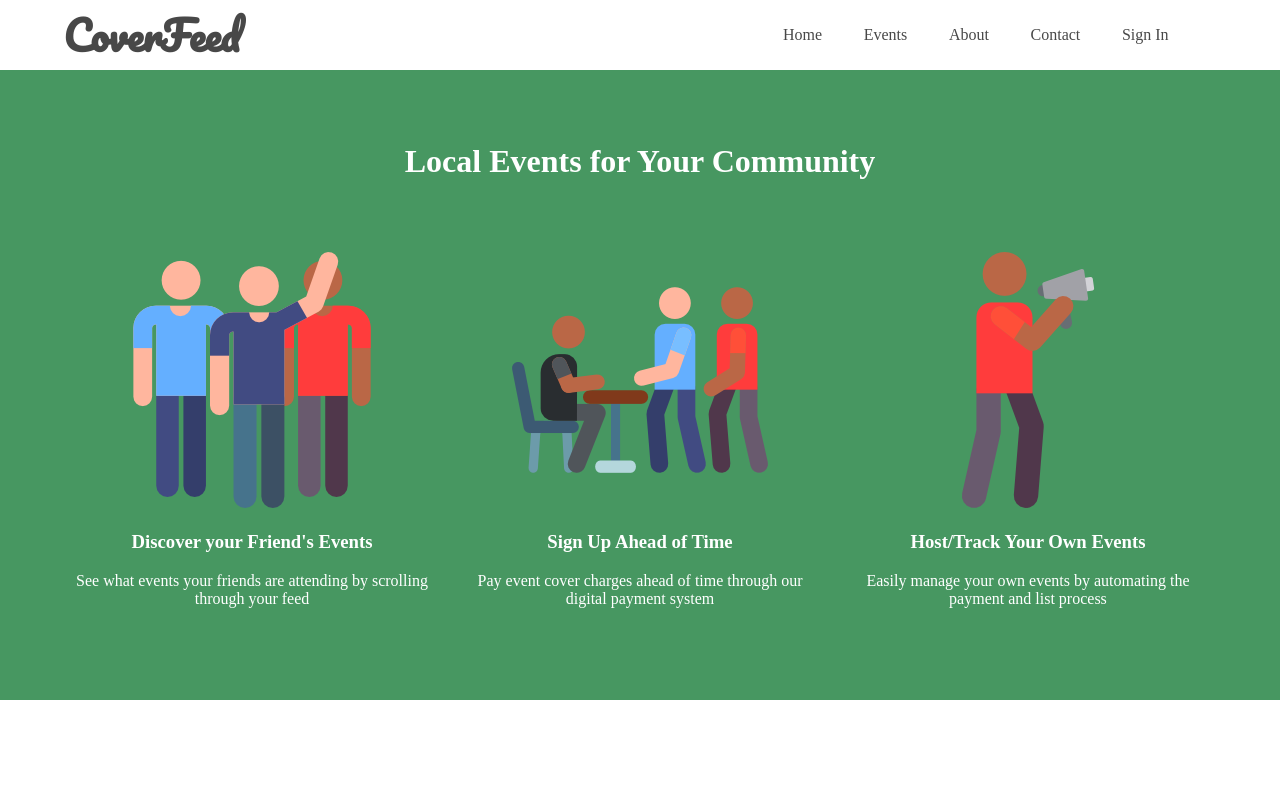
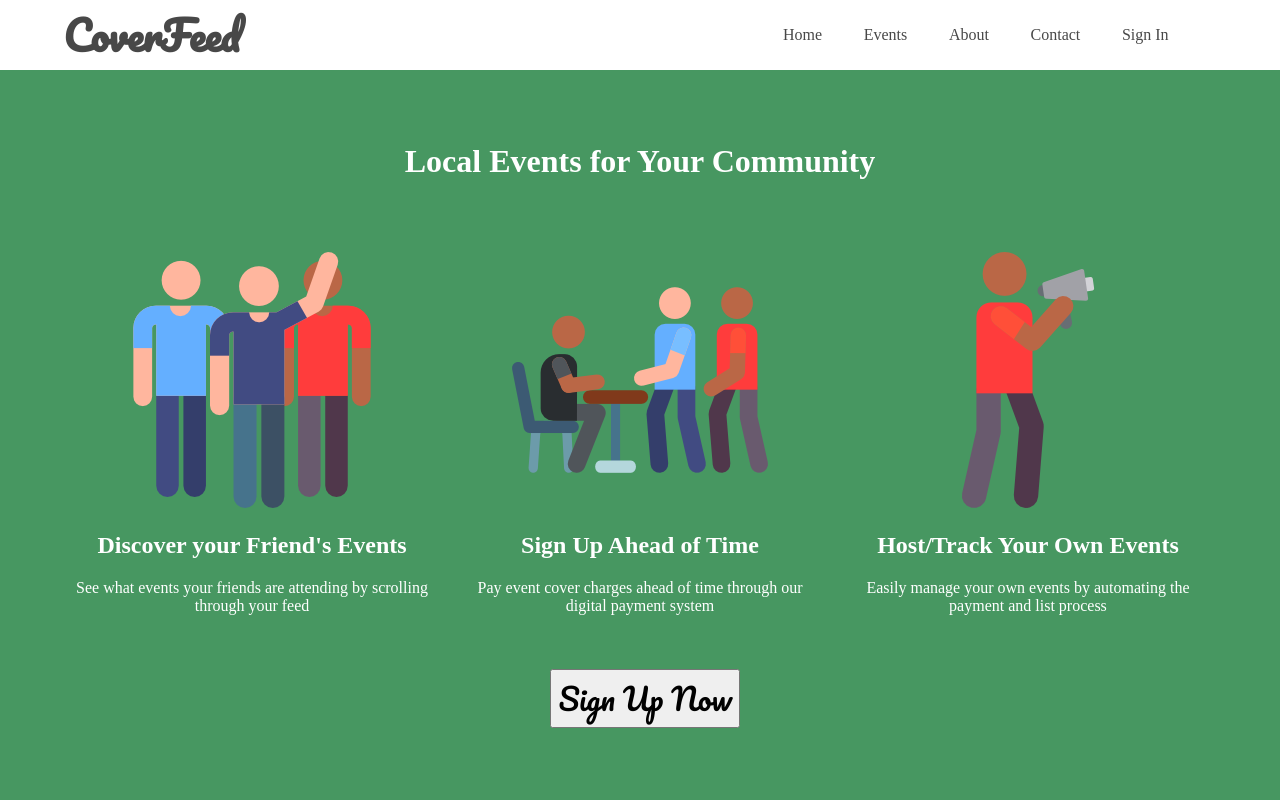
Before and after one commit to margarettchen/CoverFeed, a PHP site: page / in a window 1280 px wide. Run offline with PHP 8.4, Linux system fonts and the light colour scheme.

Commit message:
added Sign Up button

```diff
--- a/index.html
+++ b/index.html
@@ -33,18 +33,21 @@
 	<div class="about-content">
 		<div class="column1 column">
 			<img class="icon1" src="002-volunteer.png">
-			<h3>Discover your Friend's Events</h3>
+			<h2>Discover your Friend's Events</h2>
 			<p>See what events your friends are attending by scrolling through your feed</p>
 		</div>
 		<div class="column2 column">
 			<img class="icon2" src="001-volunteer-2.png">
-			<h3>Sign Up Ahead of Time</h3>
+			<h2>Sign Up Ahead of Time</h2>
 			<p>Pay event cover charges ahead of time through our digital payment system</p>
 		</div>
 		<div class="column3 column">
 			<img class="icon3" src="003-volunteer-1.png">
-			<h3>Host/Track Your Own Events</h3>
+			<h2>Host/Track Your Own Events</h2>
 			<p>Easily manage your own events by automating the payment and list process</p>
 		</div>
 	</div>
-	</div>
+
+	<button class="signup">Sign Up Now</button>
+
+	</div> <!-- aboutus-page closing div -->
--- a/styles.css
+++ b/styles.css
@@ -11,7 +11,7 @@ body {
 .nav-bar li {
 	display: inline-block;
 	padding-left: 3%;
-	font-family: Montserrat;
+	font-family: 'Montserrat';
 	vertical-align: middle;
 }
 
@@ -56,6 +56,13 @@ body {
 
 .aboutus-page {
 	background-color: #479761;
-	height: 700px;
+	height: 800px;
 	width: 100%;
 }
+
+.signup {
+	margin-top: 2%;
+	margin-left: 43%;
+	font-size: 30px;
+	font-family: 'Pacifico', cursive;
+}
```
